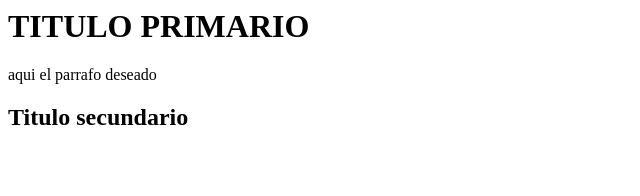
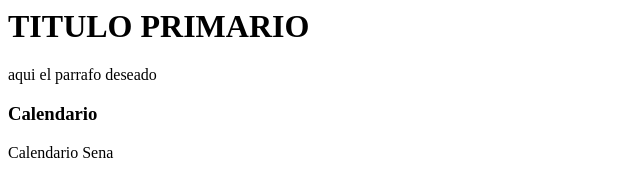
Before and after one commit to YonierLopez/html., a plain HTML site: page calendario.html in a window 1280 px wide. Shown: the whole page, without its empty margins (0-640 px from the left). Drawn offline with Linux system fonts and the light colour scheme.

Commit message:
Calendario
cambio2

```diff
--- a/calendario.html
+++ b/calendario.html
@@ -12,9 +12,8 @@
      aqui el parrafo deseado
     </p>
     <div>
-      <h2>
-        Titulo secundario
-      </h2>
+      <h3>Calendario</h3>
+      <p>Calendario Sena</p>
     </div>
   </body>
 </html>
```
